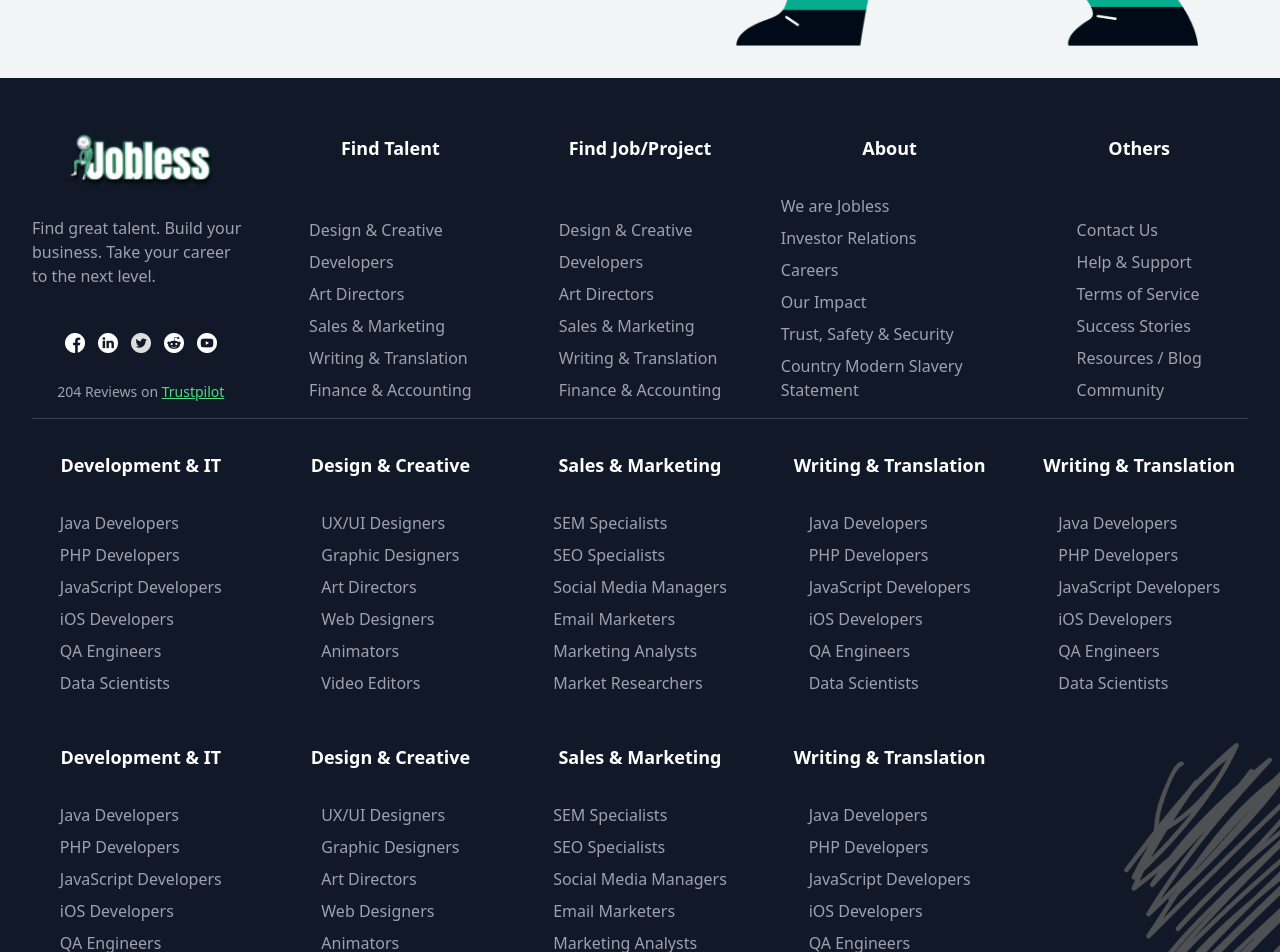
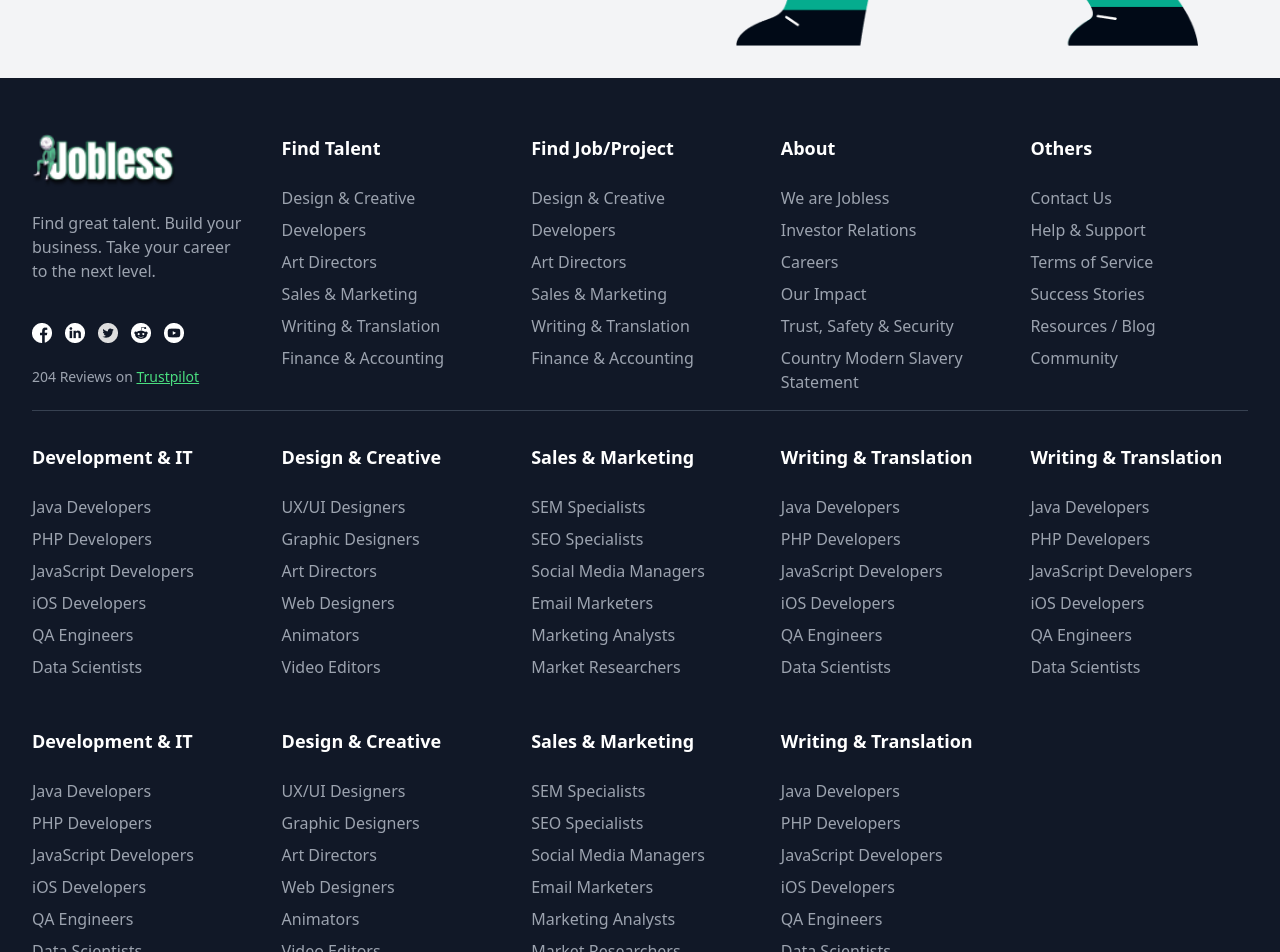
Before and after one commit to MahamMubashir/react-app, a React (Vite) app: page / in a window 1280 px wide. Shown: the part 5340-6292 px from the top of the page. Built offline with nearby package versions, Linux system fonts and the light colour scheme.

Commit message:
Updated the code

```diff
--- a/src/components/Footer.tsx
+++ b/src/components/Footer.tsx
@@ -10,9 +10,9 @@ function Footer() {
           {/* Top Section: First Row with 5 Columns */}
           <div className="grid grid-cols-1 md:grid-cols-5 gap-8 mt-6 border-b border-gray-700">
             {/* First Column: Jobless Logo, Text, Social Icons, and Line */}
-            <div className="flex flex-col justify-between items-center">
+            <div className="flex flex-col justify-center sm:justify-start items-center sm:items-start">
               <img src={logo} alt="Jobless Logo" className="w-36" />
-              <p className="mt-4 text-gray-400">
+              <p className="mt-4 text-gray-400 ">
                 Find great talent. Build your business. Take your career to the
                 next level.
               </p>
@@ -28,7 +28,7 @@ function Footer() {
             </div>
 
             {/* Columns 2 to 5 */}
-            <div className="flex flex-col justify-between items-center">
+            <div>
               <h3 className="text-lg font-semibold">Find Talent</h3>
               <ul className="mt-4 space-y-2 text-gray-400 pl-0">
                 <li>Design & Creative</li>
@@ -39,7 +39,7 @@ function Footer() {
                 <li>Finance & Accounting</li>
               </ul>
             </div>
-            <div className="flex flex-col justify-between items-center">
+            <div>
               <h3 className="text-lg font-semibold">Find Job/Project</h3>
               <ul className="mt-4 space-y-2 text-gray-400 pl-0">
                 <li>Design & Creative</li>
@@ -50,7 +50,7 @@ function Footer() {
                 <li>Finance & Accounting</li>
               </ul>
             </div>
-            <div className="flex flex-col justify-between items-center">
+            <div>
               <h3 className="text-lg font-semibold">About</h3>
               <ul className="mt-4 space-y-2 text-gray-400 pl-0">
                 <li>We are Jobless</li>
@@ -61,7 +61,7 @@ function Footer() {
                 <li>Country Modern Slavery Statement</li>
               </ul>
             </div>
-            <div className="flex flex-col justify-between items-center">
+            <div>
               <h3 className="text-lg font-semibold">Others</h3>
               <ul className="mt-4 space-y-2 text-gray-400 pl-0">
                 <li>Contact Us</li>
@@ -76,7 +76,7 @@ function Footer() {
 
           {/* Middle Section: Second Row with 5 Columns */}
           <div className="grid grid-cols-1 md:grid-cols-5 gap-8">
-            <div className="flex flex-col justify-between items-center">
+            <div>
               <h3 className="text-lg font-semibold">Development & IT</h3>
               <ul className="mt-4 space-y-2 text-gray-400 pl-0">
                 <li>Java Developers</li>
@@ -87,7 +87,7 @@ function Footer() {
                 <li>Data Scientists</li>
               </ul>
             </div>
-            <div className="flex flex-col justify-between items-center">
+            <div>
               <h3 className="text-lg font-semibold">Design & Creative</h3>
               <ul className="mt-4 space-y-2 text-gray-400 pl-0">
                 <li>UX/UI Designers</li>
@@ -98,7 +98,7 @@ function Footer() {
                 <li>Video Editors</li>
               </ul>
             </div>
-            <div className="flex flex-col justify-between items-center">
+            <div>
               <h3 className="text-lg font-semibold">Sales & Marketing</h3>
               <ul className="mt-4 space-y-2 text-gray-400 pl-0">
                 <li>SEM Specialists</li>
@@ -109,7 +109,7 @@ function Footer() {
                 <li>Market Researchers</li>
               </ul>
             </div>
-            <div className="flex flex-col justify-between items-center">
+            <div>
               <h3 className="text-lg font-semibold">Writing & Translation</h3>
               <ul className="mt-4 space-y-2 text-gray-400 pl-0">
                 <li>Java Developers</li>
@@ -120,7 +120,7 @@ function Footer() {
                 <li>Data Scientists</li>
               </ul>
             </div>
-            <div className="flex flex-col justify-between items-center">
+            <div>
               <h3 className="text-lg font-semibold">Writing & Translation</h3>
               <ul className="mt-4 space-y-2 text-gray-400 pl-0">
                 <li>Java Developers</li>
@@ -135,7 +135,7 @@ function Footer() {
 
           {/* Bottom Section: Third Row with 4 Columns and Stroke */}
           <div className="grid grid-cols-1 md:grid-cols-5 gap-8">
-            <div className="flex flex-col justify-between items-center">
+            <div>
               <h3 className="text-lg font-semibold">Development & IT</h3>
               <ul className="mt-4 space-y-2 text-gray-400 pl-0">
                 <li>Java Developers</li>
@@ -146,7 +146,7 @@ function Footer() {
                 <li>Data Scientists</li>
               </ul>
             </div>
-            <div className="flex flex-col justify-between items-center">
+            <div>
               <h3 className="text-lg font-semibold">Design & Creative</h3>
               <ul className="mt-4 space-y-2 text-gray-400 pl-0">
                 <li>UX/UI Designers</li>
@@ -157,7 +157,7 @@ function Footer() {
                 <li>Video Editors</li>
               </ul>
             </div>
-            <div className="flex flex-col justify-between items-center">
+            <div>
               <h3 className="text-lg font-semibold">Sales & Marketing</h3>
               <ul className="mt-4 space-y-2 text-gray-400 pl-0">
                 <li>SEM Specialists</li>
@@ -168,7 +168,7 @@ function Footer() {
                 <li>Market Researchers</li>
               </ul>
             </div>
-            <div className="flex flex-col justify-between items-center">
+            <div>
               <h3 className="text-lg font-semibold">Writing & Translation</h3>
               <ul className="mt-4 space-y-2 text-gray-400 pl-0">
                 <li>Java Developers</li>
@@ -180,7 +180,7 @@ function Footer() {
               </ul>
             </div>
             {/* Stroke Image in Place of 5th Column */}
-            <div className="absolute -right-1">
+            <div className="absolute -right-1 hidden xs:block">
               <img
                 src={FooterStroke}
                 alt="Footer Design Stroke"
--- a/src/output.css
+++ b/src/output.css
@@ -1448,10 +1448,6 @@ video {
 }
 
 @media (min-width: 768px) {
-  .md\:aspect-h-16 {
-    --tw-aspect-h: 16;
-  }
-
   .md\:aspect-h-10 {
     --tw-aspect-h: 10;
   }
@@ -1493,6 +1489,14 @@ video {
 
   .sm\:flex-row {
     flex-direction: row;
+  }
+
+  .sm\:items-start {
+    align-items: flex-start;
+  }
+
+  .sm\:justify-start {
+    justify-content: flex-start;
   }
 
   .sm\:space-x-4 > :not([hidden]) ~ :not([hidden]) {
@@ -1525,10 +1529,6 @@ video {
     margin-left: 0.625rem;
   }
 
-  .md\:mt-0 {
-    margin-top: 0px;
-  }
-
   .md\:w-40 {
     width: 10rem;
   }
@@ -1576,6 +1576,10 @@ video {
     padding-right: 5rem;
   }
 
+  .md\:text-right {
+    text-align: right;
+  }
+
   .md\:text-4xl {
     font-size: 2.25rem;
     line-height: 2.5rem;
```
